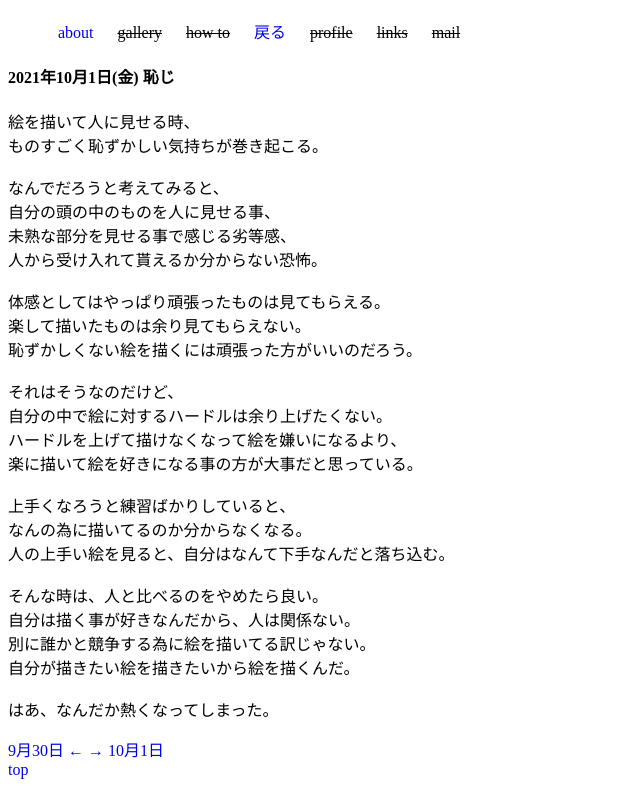
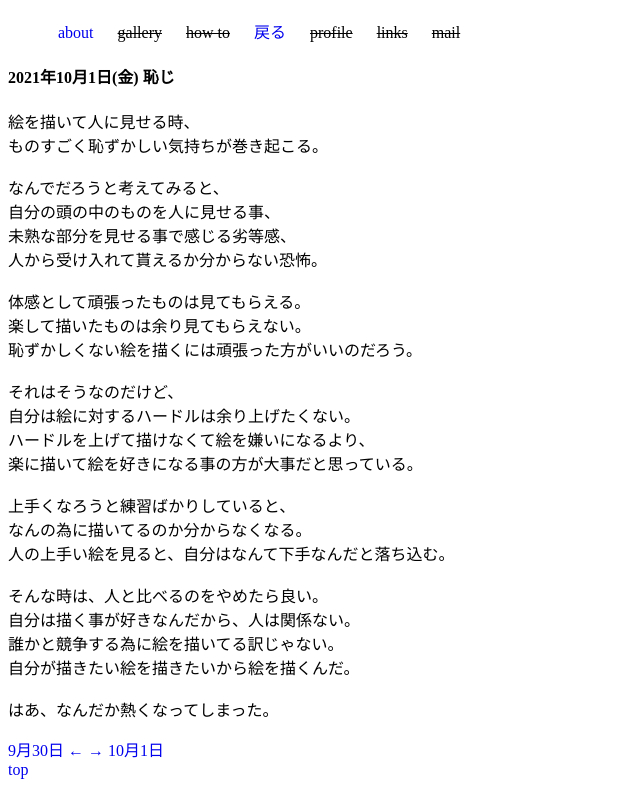
Before and after one commit to pendra0625/homepage001, a plain HTML site: page diary/2021/10/1.html in a window 1280 px wide. Shown: the part 61-848 px from the top of the page, without its empty margins (0-640 px from the left). Drawn offline with Linux system fonts and the light colour scheme.

Commit message:
日記の編集

```diff
--- a/diary/2021/10/1.html
+++ b/diary/2021/10/1.html
@@ -33,13 +33,13 @@
       未熟な部分を見せる事で感じる劣等感、<br>
       人から受け入れて貰えるか分からない恐怖。<br>
       <br>
-      体感としてはやっぱり頑張ったものは見てもらえる。<br>
+      体感として頑張ったものは見てもらえる。<br>
       楽して描いたものは余り見てもらえない。<br>
       恥ずかしくない絵を描くには頑張った方がいいのだろう。<br>
       <br>
       それはそうなのだけど、<br>
-      自分の中で絵に対するハードルは余り上げたくない。<br>
-      ハードルを上げて描けなくなって絵を嫌いになるより、<br>
+      自分は絵に対するハードルは余り上げたくない。<br>
+      ハードルを上げて描けなくて絵を嫌いになるより、<br>
       楽に描いて絵を好きになる事の方が大事だと思っている。<br>
       <br>
       上手くなろうと練習ばかりしていると、<br>
@@ -48,7 +48,7 @@
       <br>
       そんな時は、人と比べるのをやめたら良い。<br>
       自分は描く事が好きなんだから、人は関係ない。<br>
-      別に誰かと競争する為に絵を描いてる訳じゃない。<br>
+      誰かと競争する為に絵を描いてる訳じゃない。<br>
       自分が描きたい絵を描きたいから絵を描くんだ。<br>
       <br>
       はあ、なんだか熱くなってしまった。
```
